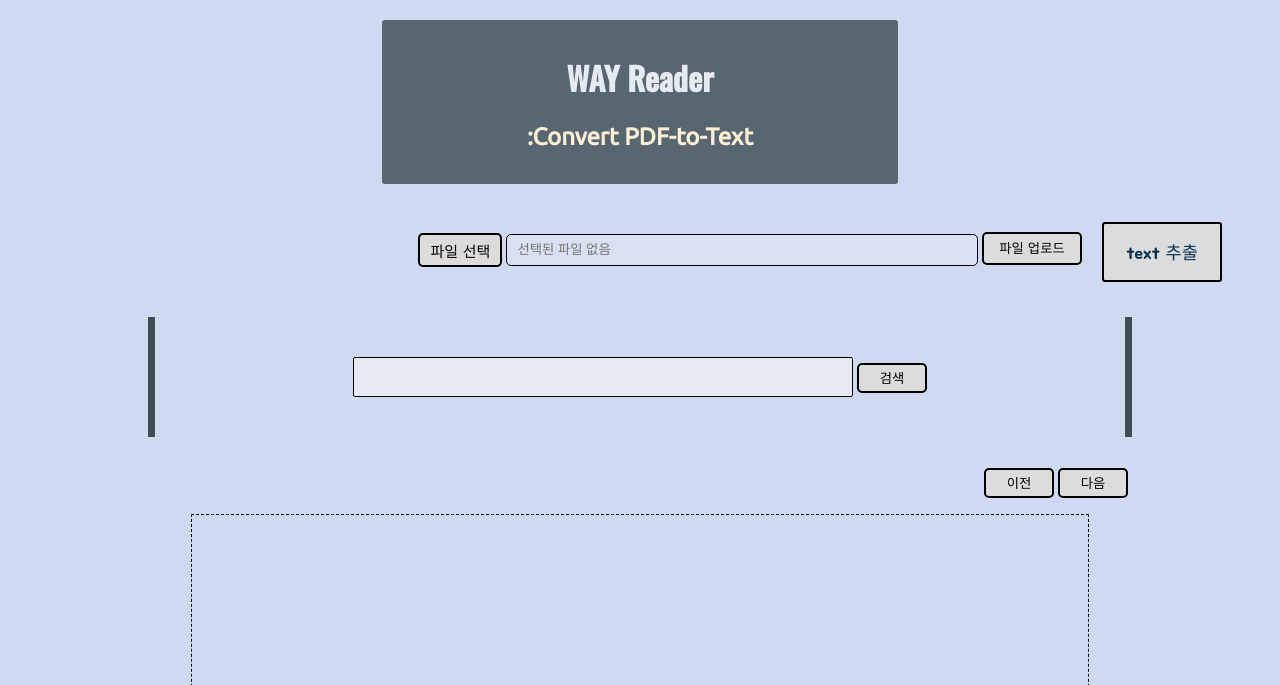
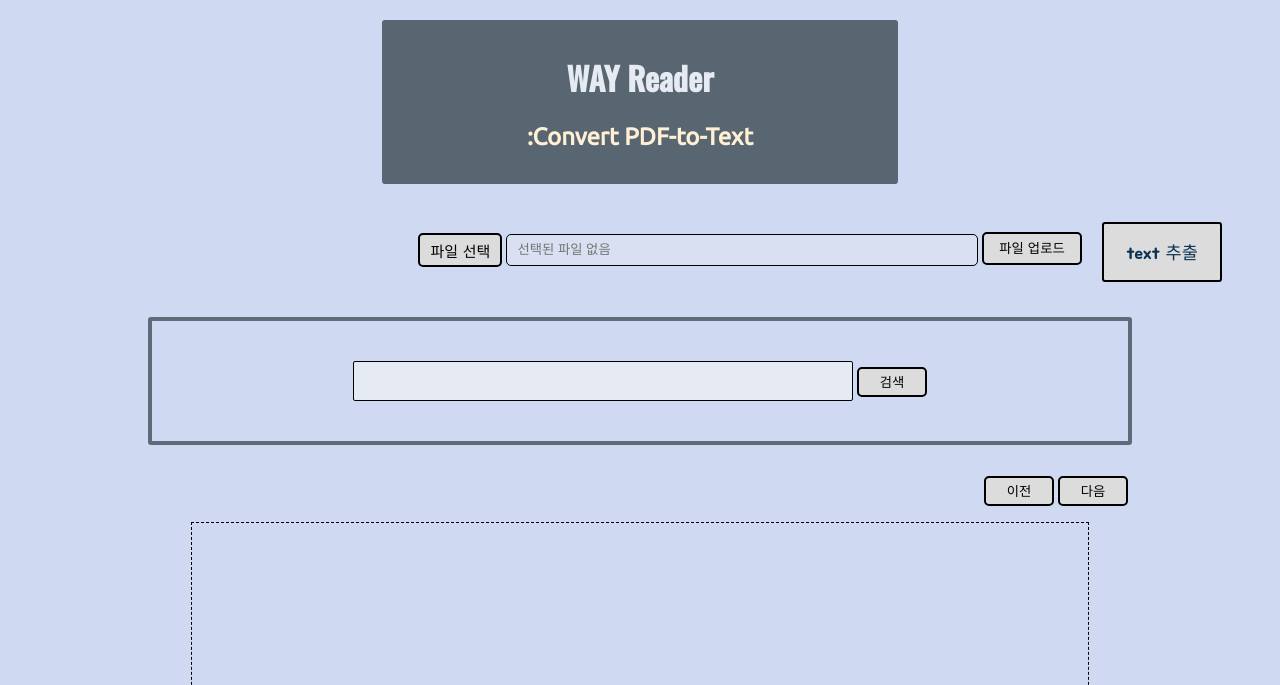
Before and after one commit to eunay8/WAY_flask, a Flask app: template templates/modi0325/index.html in a window 1280 px wide. Shown: the top 685 px of the page. Run offline with Flask 2, Linux system fonts and the light colour scheme; the template is opened without the code that fills it, so the values that code supplies are empty.

Commit message:
enay_0325 / search from에 border
0325_index.html에만 적용

```diff
--- a/static/css/de3.css
+++ b/static/css/de3.css
@@ -2,16 +2,16 @@ body{
     background-color: #cfd9f1;
 }
 #title{
-    border: 8px solid #586671;
-    border-radius: 3px;
     max-width: 500px;
     margin: 0 auto;
     margin-top: 20px;
+    border: 8px solid #586671;
+    border-radius: 3px;
     background-color: #586671;
+    color: #E6EAF3;
     text-align: center;
     padding: 5px 0;
     font-family: 'Oswald', sans-serif;
-    color: #E6EAF3;
 }
 #smaller{
     font-family: 'Ubuntu', sans-serif;
@@ -120,15 +120,14 @@ body{
     padding-right : 0;
     padding-top: 40px;
     padding-bottom: 40px;
-
+    /*
     border-right: 7px solid #414b53;
     border-left: 7px solid #414b53;
-
-    /*
-    border: 4px dashed #5d6c79;
+    */
+    border: 4px solid #5d6c79;
     border-radius: 3px;
     text-align: center;
-    */
+
 }
 
 #searchStr {
```
